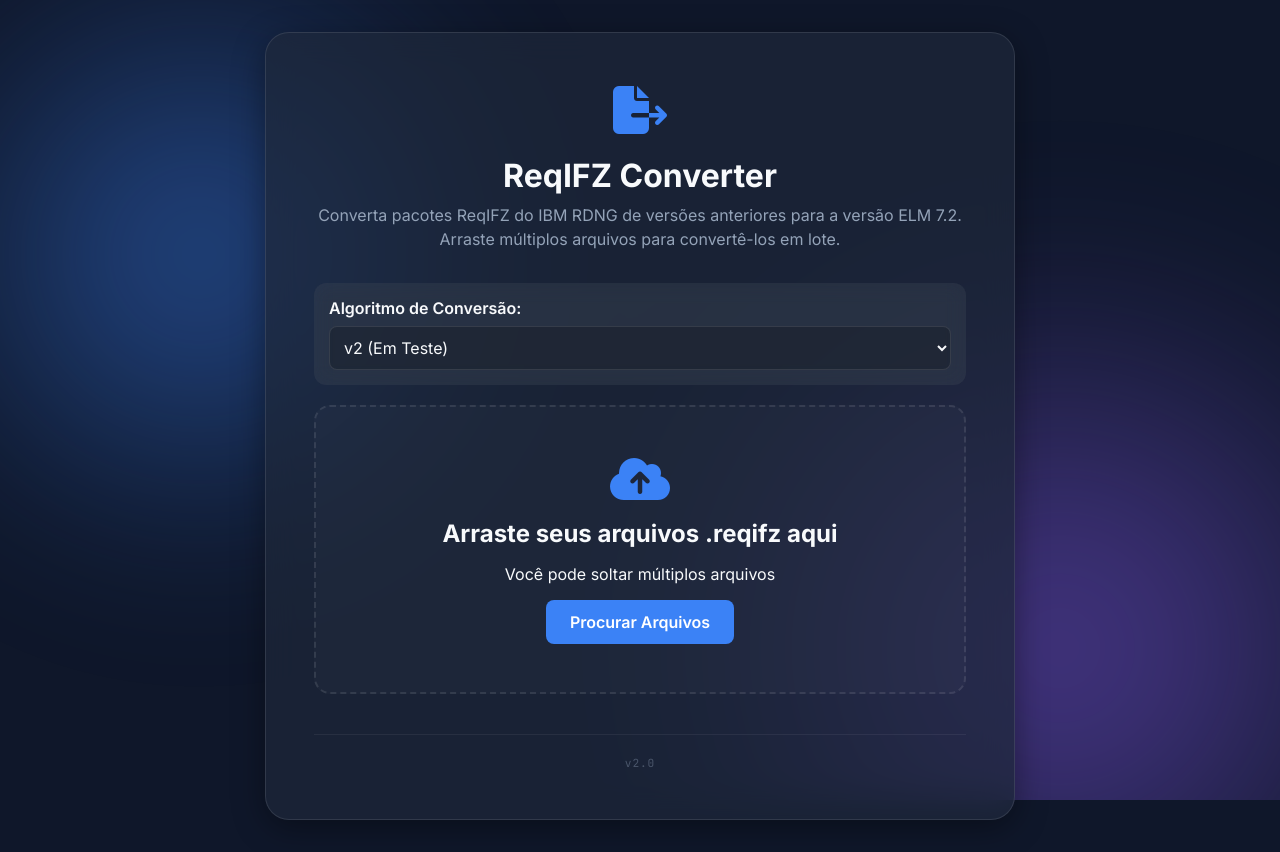
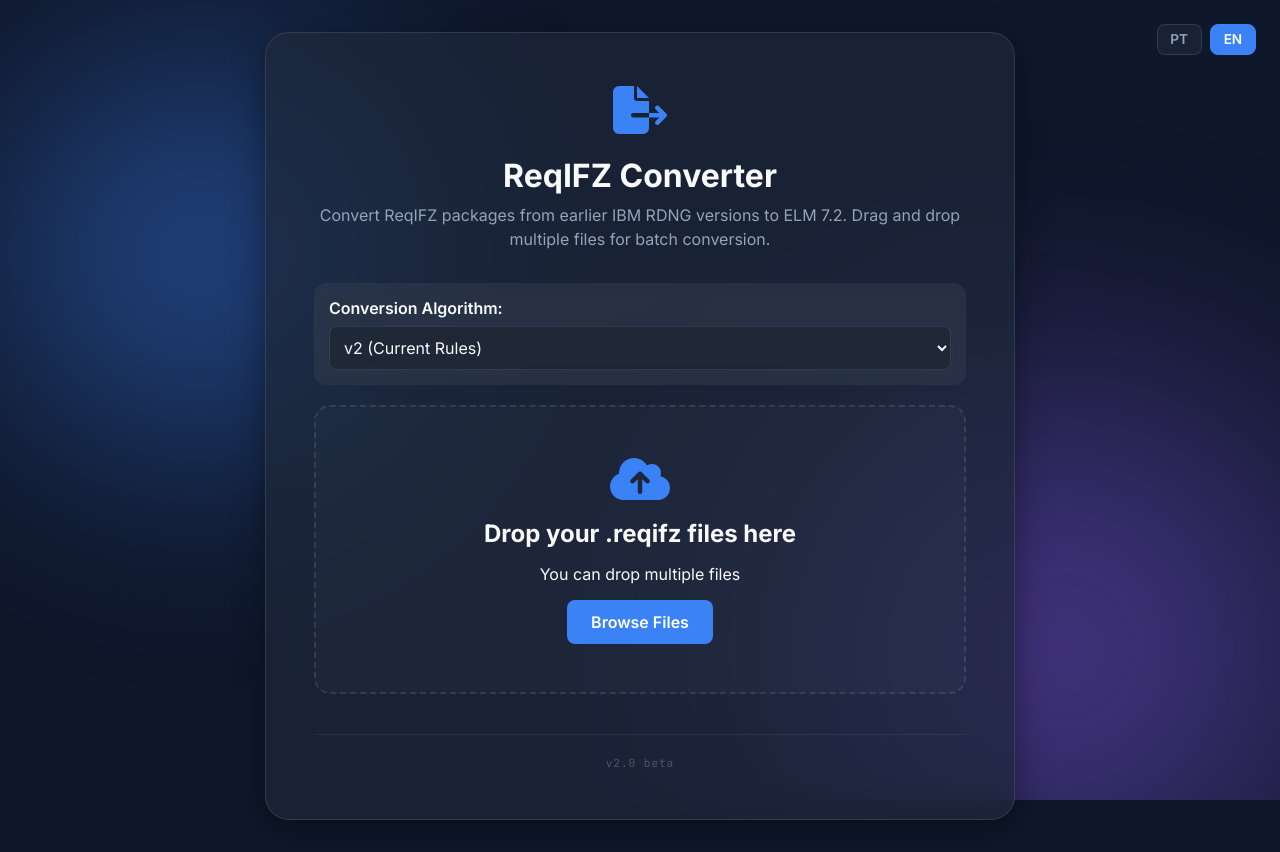
Before and after one commit to carlosfportela/reqifz-converter, a Flask app: page / in a window 1280 px wide. Run offline with Flask 3, Linux system fonts and the light colour scheme.

Commit message:
Internationalization

```diff
--- a/static/script.js
+++ b/static/script.js
@@ -26,6 +26,106 @@ document.addEventListener('DOMContentLoaded', () => {
     const alertBox = document.getElementById('alert-box');
     const alertIcon = document.getElementById('alert-icon');
     const alertMessage = document.getElementById('alert-message');
+
+    const translations = {
+        'pt-BR': {
+            'header_desc': 'Converta pacotes ReqIFZ do IBM RDNG de versões anteriores para a versão ELM 7.2. Arraste múltiplos arquivos para convertê-los em lote.',
+            'algo_label': 'Algoritmo de Conversão:',
+            'algo_v2': 'v2 (Regras Atuais)',
+            'algo_v1': 'v1 (Regras Originais)',
+            'drop_title': 'Arraste seus arquivos .reqifz aqui',
+            'drop_desc': 'Você pode soltar múltiplos arquivos',
+            'browse_btn': 'Procurar Arquivos',
+            'selected_files': 'Arquivos Selecionados',
+            'clear_all': 'Limpar tudo',
+            'start_conversion': 'Iniciar Conversão em Lote',
+            'processing': 'Processando arquivos, por favor aguarde...',
+            'conversion_done': 'Conversão Concluída',
+            'new_batch': 'Novo Lote',
+            'logs_title': 'Logs de Conversão',
+            'files_ready': 'Arquivos Prontos',
+            'download_all': 'Baixar Todos (.zip)',
+            'ignored_file': 'Arquivo ignorado',
+            'not_reqifz': 'não é .reqifz',
+            'req_error': 'Erro na requisição.',
+            'conv_failed': 'Falha na conversão',
+            'processing_log': 'Processando',
+            'success_no_log': 'Sucesso, nenhum log gerado.',
+            'fail_no_log': 'Falha sem logs.',
+            'remove': 'Remover',
+            'download': 'Baixar'
+        },
+        'en': {
+            'header_desc': 'Convert ReqIFZ packages from earlier IBM RDNG versions to ELM 7.2. Drag and drop multiple files for batch conversion.',
+            'algo_label': 'Conversion Algorithm:',
+            'algo_v2': 'v2 (Current Rules)',
+            'algo_v1': 'v1 (Original Rules)',
+            'drop_title': 'Drop your .reqifz files here',
+            'drop_desc': 'You can drop multiple files',
+            'browse_btn': 'Browse Files',
+            'selected_files': 'Selected Files',
+            'clear_all': 'Clear all',
+            'start_conversion': 'Start Batch Conversion',
+            'processing': 'Processing files, please wait...',
+            'conversion_done': 'Conversion Completed',
+            'new_batch': 'New Batch',
+            'logs_title': 'Conversion Logs',
+            'files_ready': 'Ready Files',
+            'download_all': 'Download All (.zip)',
+            'ignored_file': 'Ignored file',
+            'not_reqifz': 'is not .reqifz',
+            'req_error': 'Request error.',
+            'conv_failed': 'Conversion failed',
+            'processing_log': 'Processing',
+            'success_no_log': 'Success, no logs generated.',
+            'fail_no_log': 'Failed without logs.',
+            'remove': 'Remove',
+            'download': 'Download'
+        }
+    };
+
+    function getDefaultLanguage() {
+        if (localStorage.getItem('appLang')) {
+            return localStorage.getItem('appLang');
+        }
+        const browserLang = navigator.language || navigator.userLanguage;
+        return browserLang.toLowerCase().startsWith('pt') ? 'pt-BR' : 'en';
+    }
+
+    let currentLang = getDefaultLanguage();
+
+    function setLanguage(lang) {
+        currentLang = lang;
+        localStorage.setItem('appLang', lang);
+        document.documentElement.lang = lang;
+
+        document.querySelectorAll('.lang-btn').forEach(btn => {
+            if (btn.dataset.lang === lang) {
+                btn.classList.add('active');
+            } else {
+                btn.classList.remove('active');
+            }
+        });
+
+        document.querySelectorAll('[data-i18n]').forEach(el => {
+            const key = el.getAttribute('data-i18n');
+            if (translations[lang] && translations[lang][key]) {
+                el.textContent = translations[lang][key];
+            }
+        });
+
+        if (currentFiles.length > 0) {
+            updateFileListUI();
+        }
+    }
+
+    document.querySelectorAll('.lang-btn').forEach(btn => {
+        btn.addEventListener('click', () => {
+            setLanguage(btn.dataset.lang);
+        });
+    });
+
+    setLanguage(currentLang);
 
     let currentFiles = [];
 
@@ -73,7 +173,7 @@ document.addEventListener('DOMContentLoaded', () => {
                     added++;
                 }
             } else {
-                showAlert(`Arquivo ignorado: ${file.name} (não é .reqifz)`, 'error');
+                showAlert(`${translations[currentLang]['ignored_file']}: ${file.name} (${translations[currentLang]['not_reqifz']})`, 'error');
             }
         });
 
@@ -115,7 +215,7 @@ document.addEventListener('DOMContentLoaded', () => {
                         <div class="file-size">${formatBytes(file.size)}</div>
                     </div>
                 </div>
-                <button class="btn-icon" data-index="${index}" title="Remover"><i class="fa-solid fa-xmark"></i></button>
+                <button class="btn-icon" data-index="${index}" title="${translations[currentLang]['remove']}"><i class="fa-solid fa-xmark"></i></button>
             `;
             selectedFilesList.appendChild(li);
         });
@@ -154,7 +254,7 @@ document.addEventListener('DOMContentLoaded', () => {
 
             if (!response.ok) {
                 const errorData = await response.json();
-                throw new Error(errorData.error || 'Erro na requisição.');
+                throw new Error(errorData.error || translations[currentLang]['req_error']);
             }
 
             const data = await response.json();
@@ -162,7 +262,7 @@ document.addEventListener('DOMContentLoaded', () => {
 
         } catch (error) {
             console.error('Batch conversion error:', error);
-            showAlert(`Falha na conversão: ${error.message}`, 'error');
+            showAlert(`${translations[currentLang]['conv_failed']}: ${error.message}`, 'error');
             // Volta pra tela 1
             stepLoading.classList.add('hidden');
             stepUpload.classList.remove('hidden');
@@ -182,11 +282,11 @@ document.addEventListener('DOMContentLoaded', () => {
             // Render Logs
             const logHeader = document.createElement('div');
             logHeader.className = 'log-file-header';
-            logHeader.textContent = `--- Processando: ${result.original_name} ---`;
+            logHeader.textContent = `--- ${translations[currentLang]['processing_log']}: ${result.original_name} ---`;
             terminalLogs.appendChild(logHeader);
 
             const logContent = document.createElement('div');
-            logContent.textContent = result.logs || (result.status === 'success' ? 'Sucesso, nenhum log gerado.' : 'Falha sem logs.');
+            logContent.textContent = result.logs || (result.status === 'success' ? translations[currentLang]['success_no_log'] : translations[currentLang]['fail_no_log']);
             if (result.status !== 'success') logContent.style.color = '#ff5f56';
             terminalLogs.appendChild(logContent);
 
@@ -201,7 +301,7 @@ document.addEventListener('DOMContentLoaded', () => {
                         <i class="fa-solid fa-file-zipper" style="color:var(--success-color)"></i>
                         <div class="file-name">${result.output_filename}</div>
                     </div>
-                    <a href="/api/download/${data.batch_id}/${result.id}" class="btn-icon btn-download" title="Baixar" download>
+                    <a href="/api/download/${data.batch_id}/${result.id}" class="btn-icon btn-download" title="${translations[currentLang]['download']}" download>
                         <i class="fa-solid fa-download"></i>
                     </a>
                 `;
@@ -210,7 +310,7 @@ document.addEventListener('DOMContentLoaded', () => {
                     <div class="file-info">
                         <i class="fa-solid fa-triangle-exclamation" style="color:var(--danger-color)"></i>
                         <div class="file-name" style="text-decoration: line-through">${result.original_name}</div>
-                        <div class="file-size" style="color:var(--danger-color)">Falha na conversão</div>
+                        <div class="file-size" style="color:var(--danger-color)">${translations[currentLang]['conv_failed']}</div>
                     </div>
                 `;
             }
--- a/static/styles.css
+++ b/static/styles.css
@@ -66,6 +66,12 @@ body {
 .header .logo { font-size: 3rem; color: var(--accent-color); margin-bottom: 1rem; }
 .header h1 { font-size: 2rem; font-weight: 700; margin-bottom: 0.5rem; }
 .header p { color: var(--text-secondary); font-size: 1rem; line-height: 1.5; }
+
+/* Language Selector */
+.lang-selector { position: absolute; top: 1.5rem; right: 1.5rem; display: flex; gap: 0.5rem; z-index: 10; }
+.lang-btn { background: var(--glass-bg); border: 1px solid var(--glass-border); color: var(--text-secondary); padding: 0.4rem 0.8rem; border-radius: 8px; font-size: 0.85rem; font-weight: 600; }
+.lang-btn:hover { color: var(--text-primary); background: rgba(255, 255, 255, 0.1); }
+.lang-btn.active { background: var(--accent-color); color: white; border-color: var(--accent-color); }
 
 /* Upload & Dropzone */
 .drop-zone {
--- a/templates/index.html
+++ b/templates/index.html
@@ -23,13 +23,18 @@
         <div class="blob blob-2"></div>
     </div>
 
+    <div class="lang-selector">
+        <button class="lang-btn active" data-lang="pt-BR">PT</button>
+        <button class="lang-btn" data-lang="en">EN</button>
+    </div>
+
     <main class="container">
         <header class="header">
             <div class="logo">
                 <i class="fa-solid fa-file-export"></i>
             </div>
             <h1>ReqIFZ Converter</h1>
-            <p>Converta pacotes ReqIFZ do IBM RDNG de versões anteriores para a versão ELM 7.2. Arraste múltiplos
+            <p data-i18n="header_desc">Converta pacotes ReqIFZ do IBM RDNG de versões anteriores para a versão ELM 7.2. Arraste múltiplos
                 arquivos para convertê-los em lote.</p>
         </header>
 
@@ -37,34 +42,34 @@
         <section id="step-upload" class="upload-section">
             <div class="algorithm-selection"
                 style="margin-bottom: 20px; text-align: left; background: rgba(255, 255, 255, 0.05); padding: 15px; border-radius: 12px; border: 1px solid var(--border-color); backdrop-filter: blur(10px);">
-                <label for="algorithm-select"
+                <label for="algorithm-select" data-i18n="algo_label"
                     style="display: block; font-weight: 600; margin-bottom: 8px; color: var(--text-color);">Algoritmo de
                     Conversão:</label>
                 <select id="algorithm-select"
                     style="width: 100%; padding: 10px; border-radius: 8px; border: 1px solid rgba(255, 255, 255, 0.1); background: rgba(0, 0, 0, 0.2); color: var(--text-color); font-family: inherit; font-size: 1rem; cursor: pointer; outline: none;">
-                    <option value="v2" style="background: #1e1e2e; color: #fff;">v2 (Em Teste)</option>
-                    <option value="v1" style="background: #1e1e2e; color: #fff;">v1 (Regras Originais)</option>
+                    <option value="v2" style="background: #1e1e2e; color: #fff;" data-i18n="algo_v2">v2 (Regras Atuais)</option>
+                    <option value="v1" style="background: #1e1e2e; color: #fff;" data-i18n="algo_v1">v1 (Regras Originais)</option>
                 </select>
             </div>
 
             <div id="drop-zone" class="drop-zone">
                 <div class="drop-zone-content">
                     <i class="fa-solid fa-cloud-arrow-up upload-icon"></i>
-                    <h2 id="drop-text">Arraste seus arquivos .reqifz aqui</h2>
-                    <p>Você pode soltar múltiplos arquivos</p>
+                    <h2 id="drop-text" data-i18n="drop_title">Arraste seus arquivos .reqifz aqui</h2>
+                    <p data-i18n="drop_desc">Você pode soltar múltiplos arquivos</p>
                     <input type="file" id="file-input" accept=".reqifz" multiple hidden>
-                    <button class="btn-primary" id="browse-btn">Procurar Arquivos</button>
+                    <button class="btn-primary" id="browse-btn" data-i18n="browse_btn">Procurar Arquivos</button>
                 </div>
 
                 <!-- Lista de arquivos selecionados -->
                 <div id="file-list-container" class="file-list-container hidden">
                     <div class="file-list-header">
-                        <h3>Arquivos Selecionados (<span id="file-count">0</span>)</h3>
-                        <button id="clear-all-btn" class="btn-text">Limpar tudo</button>
+                        <h3><span data-i18n="selected_files">Arquivos Selecionados</span> (<span id="file-count">0</span>)</h3>
+                        <button id="clear-all-btn" class="btn-text" data-i18n="clear_all">Limpar tudo</button>
                     </div>
                     <ul id="selected-files-list" class="files-list"></ul>
                     <button id="convert-btn" class="btn-success">
-                        <i class="fa-solid fa-wand-magic-sparkles"></i> Iniciar Conversão em Lote
+                        <i class="fa-solid fa-wand-magic-sparkles"></i> <span data-i18n="start_conversion">Iniciar Conversão em Lote</span>
                     </button>
                 </div>
             </div>
@@ -73,14 +78,14 @@
         <!-- Etapa 2: Carregando -->
         <section id="step-loading" class="loading-state hidden">
             <div class="spinner"></div>
-            <p>Processando arquivos, por favor aguarde...</p>
+            <p data-i18n="processing">Processando arquivos, por favor aguarde...</p>
         </section>
 
         <!-- Etapa 3: Resultado e Logs -->
         <section id="step-result" class="result-section hidden">
             <div class="result-header">
-                <h2><i class="fa-solid fa-check-double" style="color:var(--success-color)"></i> Conversão Concluída</h2>
-                <button id="new-batch-btn" class="btn-secondary">Novo Lote</button>
+                <h2><i class="fa-solid fa-check-double" style="color:var(--success-color)"></i> <span data-i18n="conversion_done">Conversão Concluída</span></h2>
+                <button id="new-batch-btn" class="btn-secondary" data-i18n="new_batch">Novo Lote</button>
             </div>
 
             <div class="terminal-container">
@@ -88,7 +93,7 @@
                     <div class="terminal-dots">
                         <span></span><span></span><span></span>
                     </div>
-                    <div class="terminal-title">Logs de Conversão</div>
+                    <div class="terminal-title" data-i18n="logs_title">Logs de Conversão</div>
                 </div>
                 <div id="terminal-logs" class="terminal-body">
                     <!-- Logs entrarão aqui -->
@@ -96,12 +101,12 @@
             </div>
 
             <div class="downloads-container">
-                <h3>Arquivos Prontos</h3>
+                <h3 data-i18n="files_ready">Arquivos Prontos</h3>
                 <ul id="download-files-list" class="files-list download-list"></ul>
 
                 <div class="download-all-actions">
                     <button id="download-all-btn" class="btn-success">
-                        <i class="fa-solid fa-file-zipper"></i> Baixar Todos (.zip)
+                        <i class="fa-solid fa-file-zipper"></i> <span data-i18n="download_all">Baixar Todos (.zip)</span>
                     </button>
                 </div>
             </div>
@@ -114,7 +119,7 @@
             </div>
         </div>
         <footer class="app-footer">
-            <span>v2.0</span>
+            <span>v2.0 beta</span>
         </footer>
     </main>
 
```
Also changed, not shown: README.pt-br.md (added, +92 -0 lines), README.md.
